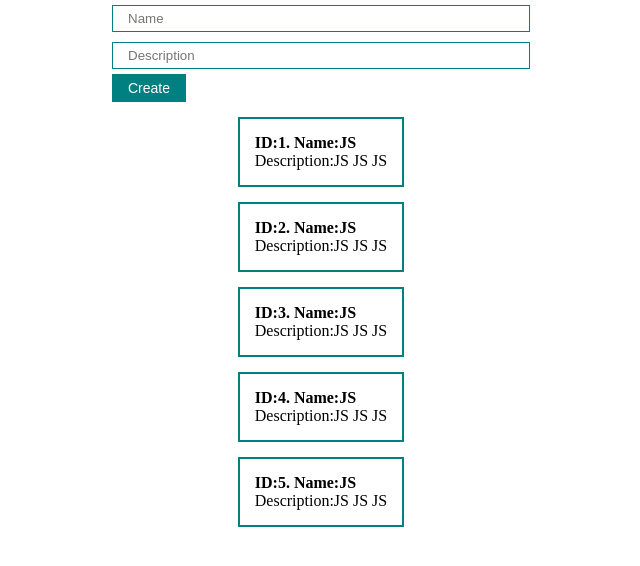
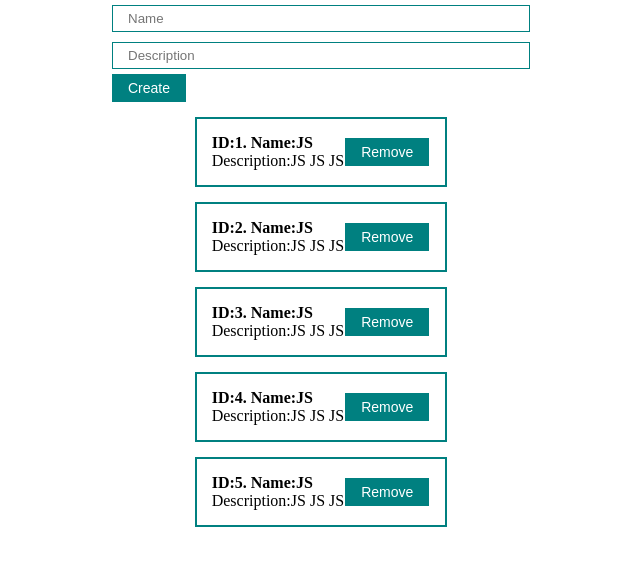
Before and after one commit to P2vel33/LEARNING_REACT, a React (Vite) app in the folder REPETITION_VITE_REACT_/: page / in a window 1280 px wide. Shown: the top 566 px of the page, without its empty margins (319-959 px from the left). Built offline with nearby package versions, Linux system fonts and the light colour scheme.

Commit message:
add button remove

```diff
--- a/REPETITION_VITE_REACT_/src/App.jsx
+++ b/REPETITION_VITE_REACT_/src/App.jsx
@@ -42,13 +42,17 @@ function App() {
     setPosts([...posts, post]);
   };
 
+  const removePost = (post) => {
+    setPosts(posts.filter((item) => item.id !== post.id));
+  };
+
   return (
     <>
       <PostForm createPost={createNewPost} />
       <div className="">
         {posts.map((element) => (
           // console.log(element);
-          <PostItem key={element.id} posts={element} />
+          <PostItem key={element.id} post={element} remove={removePost} />
         ))}
       </div>
     </>
--- a/REPETITION_VITE_REACT_/src/components/PostItem.jsx
+++ b/REPETITION_VITE_REACT_/src/components/PostItem.jsx
@@ -1,13 +1,17 @@
 import React from "react";
+import MyButton from "./UI/button/MyButton";
 
 const PostItem = (props) => {
   return (
     <div className="Post">
       <div>
         <strong>
-          ID:{props.posts.id}. Name:{props.posts.name}
+          ID:{props.post.id}. Name:{props.post.name}
         </strong>
-        <div>Description:{props.posts.description}</div>
+        <div>Description:{props.post.description}</div>
+      </div>
+      <div className="Post_btns">
+        <MyButton onClick={() => props.remove(props.post)}>Remove</MyButton>
       </div>
     </div>
   );
```
